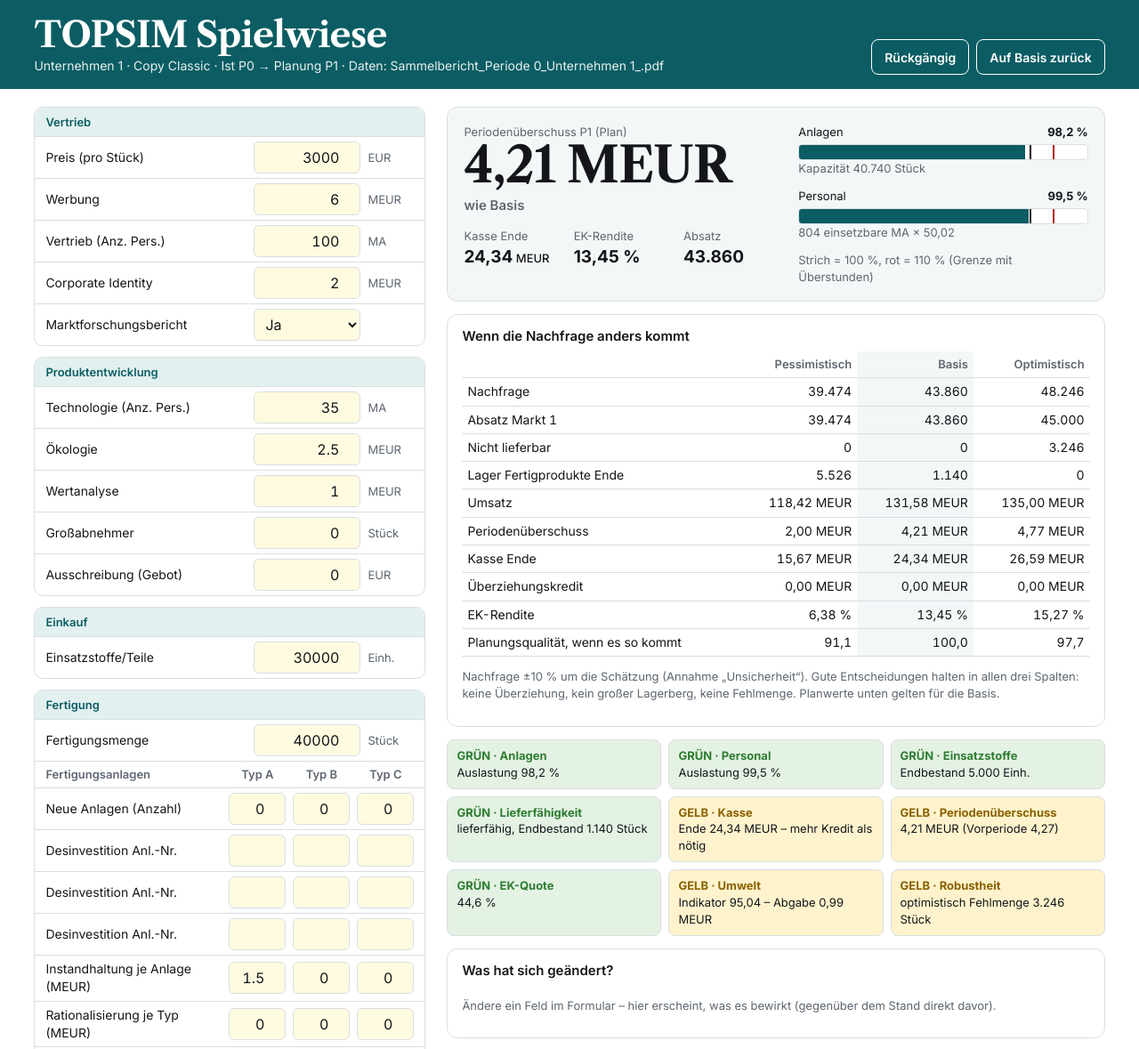
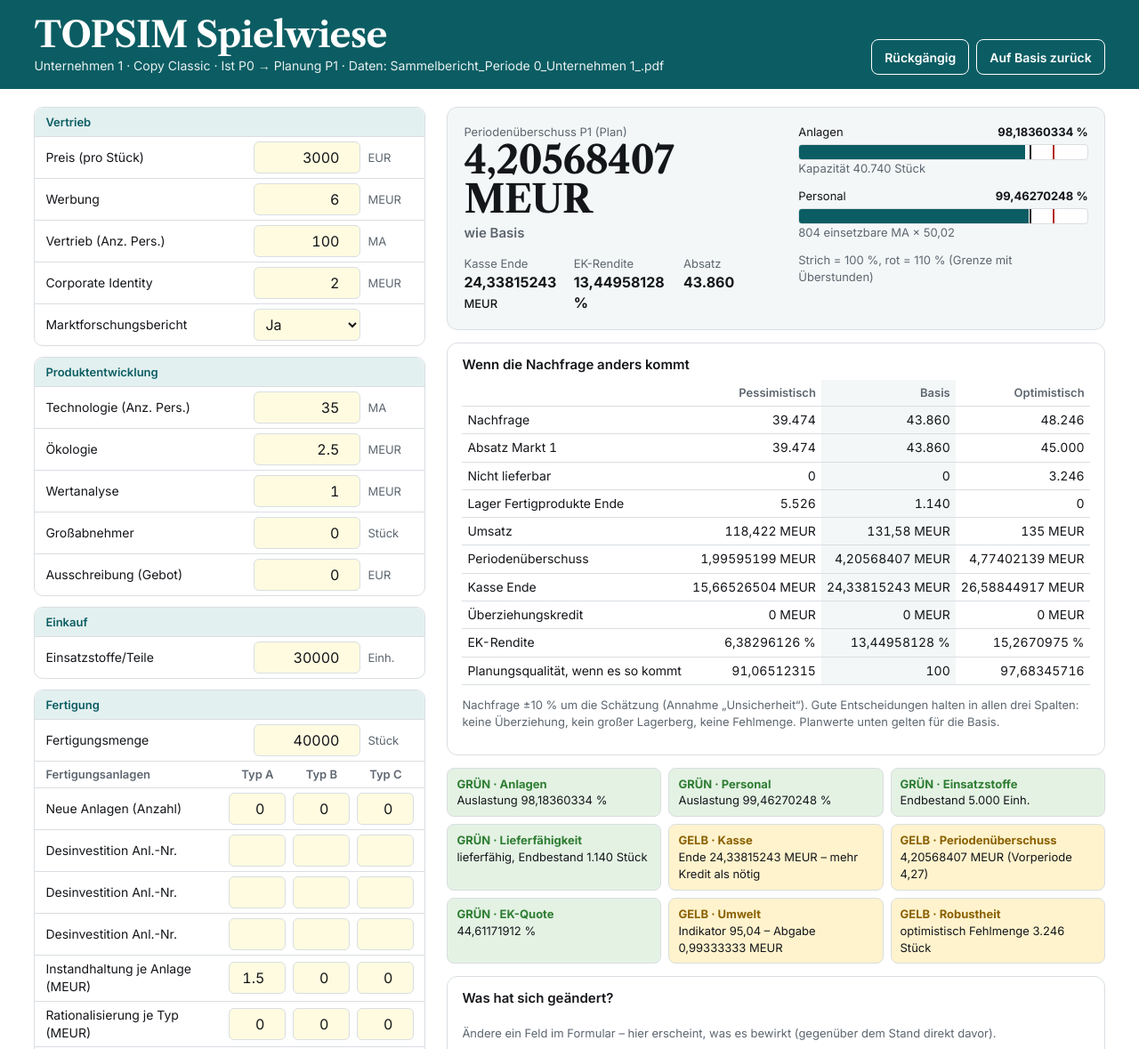
Before and after one commit to Zapzarapap/TopSim, a plain HTML site: page index.html in a window 1280 px wide. Shown: the top 1179 px of the page at 89% size. Drawn offline with nearby package versions, Linux system fonts and the light colour scheme.

Commit message:
Anzeige ungerundet: volle Genauigkeit, Änderungen ab 1e-9 sichtbar
Co-Authored-By: Claude Opus 5.5 <noreply@anthropic.com>
Claude-Session: https://claude.ai/code/session_01B7ErNTSd6odvAStCTqFsuV

```diff
--- a/index.html
+++ b/index.html
@@ -37,10 +37,10 @@ details summary{cursor:pointer;padding:10px 12px;font-weight:600;font-size:14px}
 .res{display:grid;gap:14px;align-content:start}
 .hero{display:grid;grid-template-columns:minmax(0,1.1fr) minmax(0,1fr);gap:18px;padding:18px;border-radius:12px;background:var(--panel);border:1px solid var(--line)}
 .big .k{font-size:13px;color:var(--mute)}
-.big .v{font:700 clamp(36px,4.6vw,56px)/1 "Libre Caslon Text",Georgia,serif;letter-spacing:-.02em;white-space:nowrap}
+.big .v{font:700 clamp(28px,3.4vw,44px)/1 "Libre Caslon Text",Georgia,serif;letter-spacing:-.02em;overflow-wrap:anywhere}
 .big .d{font-weight:600;margin-top:6px;white-space:nowrap}
 .trio{display:grid;grid-template-columns:repeat(3,minmax(0,1fr));gap:12px;margin-top:14px}
-.trio div{font-size:13px;color:var(--mute)}.trio b{display:block;font-size:19px;color:var(--ink);white-space:nowrap}.trio small{font-size:13px;font-weight:500}
+.trio div{font-size:13px;color:var(--mute)}.trio b{display:block;font-size:16px;color:var(--ink);overflow-wrap:anywhere}.trio small{font-size:13px;font-weight:500}
 .meter{margin-bottom:12px}.meter .lab{display:flex;justify-content:space-between;font-size:13px}
 .track{position:relative;height:18px;border-radius:4px;background:var(--bg);border:1px solid var(--line);margin-top:4px;overflow:hidden}
 .fill{position:absolute;inset:0 auto 0 0;background:var(--teal);transition:width .25s}
@@ -162,7 +162,9 @@ const WIRK = {
 
 let PER, D, S;       // alle Perioden, aktuelle Datenbasis, Zustand
 const KEY = 'topsim-spielwiese-v2';
-const nf=(x,d=0)=>(x==null||isNaN(x)||!isFinite(x))?'–':x.toLocaleString('de-DE',{minimumFractionDigits:d,maximumFractionDigits:d});
+// Ungerundete Anzeige: volle Genauigkeit (bis 8 Nachkommastellen, Rechenrauschen < 1e-9 entfernt)
+const EPS=1e-9;
+const nf=(x,d=0)=>{ if(x==null||isNaN(x)||!isFinite(x)) return '–'; const y=Math.abs(x)<EPS?0:+x.toPrecision(12); return y.toLocaleString('de-DE',{minimumFractionDigits:0,maximumFractionDigits:8}); };
 const sg=(x,d=0)=>(x>0?'+':x<0?'−':'±')+nf(Math.abs(x),d);
 const pct=(x,d=1)=>nf(x*100,d)+' %';
 const $=id=>document.getElementById(id);
@@ -219,7 +221,7 @@ function status(r,sc){
 }
 
 const GOOD={nachfrage:1,absatz:1,umsatz:1,hk_stk:-1,sk_stk:-1,k_sum:-1,be:1,pue:1,ekr:1,ocf:1,kasse:1,ueberz:-1,ekq:1,umw_abg:-1,ngn:-1};
-const cls=(k,v)=>Math.abs(v)<1e-6?'mute':!GOOD[k]?'':(v*GOOD[k]>0?'pos':'neg');
+const cls=(k,v)=>Math.abs(v)<EPS?'mute':!GOOD[k]?'':(v*GOOD[k]>0?'pos':'neg');
 const KPI=[['nachfrage','Nachfrage (Schätzung)','Stück',0],['absatz','Absatz Markt 1','Stück',0],['umsatz','Umsatz','MEUR',2],['fert_ist','Fertigung','Stück',0],['ausl_anl','Auslastung Anlagen','%',1],['ausl_pers','Auslastung Personal','%',1],
  ['prod','Produktivität je MA','Stück',2],['hk_stk','Herstellkosten je Stück','EUR',2],['sk_stk','Selbstkosten je Stück','EUR',2],['k_sum','Kosten gesamt','MEUR',2],['db1','Deckungsbeitrag I','MEUR',2],['be','Betriebsergebnis','MEUR',2],['pue','Periodenüberschuss','MEUR',2],['ekr','EK-Rendite','%',2],
  ['ocf','Operativer Cashflow','MEUR',2],['kasse','Kassenendbestand','MEUR',2],['ueberz','Überziehungskredit','MEUR',2],['ekq','EK-Quote','%',1],['fe_end','Lager Fertigprodukte','Stück',0],['es_end','Lager Einsatzstoffe','Einh.',0],['umw_ind','Umweltindikator','Index',2],['umw_abg','Umweltabgabe','MEUR',2],['pers_gesamt','Personal gesamt','MA',0]];
@@ -268,7 +270,7 @@ const PB=[
 const pv=(r,a)=>typeof a==='function'?a(r):r[a];
 const fmtU=(v,u,d)=>u==='%'?pct(v,d):nf(v,d)+(u==='MEUR'?' MEUR':'');
 const dU=(v,u,d)=>u==='%'?sg(v*100,d)+' %-P.':sg(v,d);
-const tolU=(u,d)=>u==='%'?0.00005:d===0?0.5:0.005;
+const tolU=()=>EPS;
 const clsG=(v,gd)=>!gd?'':(v*gd>0?'pos':'neg');
 function diffs(rA,rB){ return PB.map(([t,rows])=>[t,rows.map(([l,a,u,d,gd])=>{const v=pv(rB,a)-pv(rA,a);return Math.abs(v)>tolU(u,d)?[l,v,u,d,gd]:null;}).filter(Boolean)]).filter(x=>x[1].length); }
 let cur, base, sc, tabSel='pb';
@@ -279,7 +281,7 @@ function render(){
   $('sub').textContent=`Unternehmen 1 · Copy Classic · Ist P${D.periode} → Planung P${np} · Daten: ${D.quelle||'p'+D.periode+'.json'}`;
   $('pueK').textContent=`Periodenüberschuss P${np} (Plan)`;
   $('pue').textContent=nf(cur.pue,2)+' MEUR';
-  const dp=cur.pue-base.pue; const pd=$('pueD'); pd.textContent=Math.abs(dp)<0.005?'wie Basis':`${sg(dp,2)} MEUR ggü. Basis`; pd.className='d '+(dp>0.005?'pos':dp<-0.005?'neg':'mute');
+  const dp=cur.pue-base.pue; const pd=$('pueD'); pd.textContent=Math.abs(dp)<EPS?'wie Basis':`${sg(dp,2)} MEUR ggü. Basis`; pd.className='d '+(dp>EPS?'pos':dp<-EPS?'neg':'mute');
   $('kasse').innerHTML=nf(cur.kasse,2)+'<small> MEUR</small>'; $('ekr').textContent=pct(cur.ekr,2); $('abs').textContent=nf(cur.absatz);
   const R=M.R, mx=1.25;
   const meter=(lab,x,sub)=>`<div class="meter"><div class="lab"><span>${lab}</span><b>${pct(x)}</b></div><div class="track"><div class="fill" style="width:${Math.min(100,x/mx*100)}%;background:${x>1+R.ues_anl?'var(--r)':x>1?'var(--y)':'var(--teal)'}"></div><div class="mk" style="left:${100/mx}%"></div><div class="mk r" style="left:${(1+R.ues_anl)/mx*100}%"></div></div><div class="note">${sub}</div></div>`;
@@ -319,7 +321,7 @@ function renderTab(){
 function wirkung(){
   const r0=cur, a0=M.ausblick(D.B,S.F,S.A,S.Q,r0).r;
   const cols=[['absatz','Absatz',0],['umsatz','Umsatz',2],['pue','PÜ',2],['kasse','Kasse',2],['ausl_anl','Ausl. Anl.',1,'%'],['ausl_pers','Ausl. Pers.',1,'%'],['hk_stk','HK/Stück',0]];
-  const row=(label,stepTxt,r1,a1,note)=>`<tr><td>${label}${note?`<span class="src">${note}</span>`:''}</td><td>${stepTxt}</td>${cols.map(([k,,d,u])=>{const v=r1[k]-r0[k];return `<td class="${cls(k,v)}">${Math.abs(v)<1e-6?'·':u==='%'?sg(v*100,d):sg(v,d)}</td>`;}).join('')}<td class="${cls('pue',a1.pue-a0.pue)}">${Math.abs(a1.pue-a0.pue)<1e-6?'·':sg(a1.pue-a0.pue,2)}</td></tr>`;
+  const row=(label,stepTxt,r1,a1,note)=>`<tr><td>${label}${note?`<span class="src">${note}</span>`:''}</td><td>${stepTxt}</td>${cols.map(([k,,d,u])=>{const v=r1[k]-r0[k];return `<td class="${cls(k,v)}">${Math.abs(v)<EPS?'·':u==='%'?sg(v*100,d):sg(v,d)}</td>`;}).join('')}<td class="${cls('pue',a1.pue-a0.pue)}">${Math.abs(a1.pue-a0.pue)<EPS?'·':sg(a1.pue-a0.pue,2)}</td></tr>`;
   const head=(extra)=>`<tr><th>Feld</th><th>Schritt</th>${cols.map(c=>`<th>Δ ${c[1]}</th>`).join('')}<th>Δ PÜ P${D.periode+2}</th></tr>`;
   let h=`<p class="note">Jede Zeile: dieses eine Feld um einen Schritt erhöht, alles andere wie jetzt. Letzte Zahlenspalte: Wirkung auf den Periodenüberschuss der Periode danach (gleiche Entscheidungen wiederholt).</p><div class="scroll"><table>${head(true)}`;
   const fields=[]; FIELDS.forEach(([,fs])=>fs.forEach(f=>{ if(f==='TYPED') TYPED.filter(x=>!/^des/.test(x[0])).forEach(([k,,st])=>TY.forEach(t=>fields.push([k+'_'+t,st,k]))); else if(f[3]!==null) fields.push([f[0],f[3],f[0]]); }));
@@ -375,7 +377,7 @@ function markChanged(){ const B=baseOf();
 const label=el=>{const row=el.closest('.row'); const lb=row.querySelector('label'); const l=(lb.childNodes[0]?.textContent||lb.textContent).trim(); const t=el.dataset.k.match(/_([ABC])$/); return t&&el.closest('.t')?`${l} Typ ${t[1]}`:l;};
 let focusSnap=null;
 const form=$('form');
-const fmtV=v=>v==null?'leer':typeof v==='number'?nf(v,3).replace(/,?0+$/,''):v;
+const fmtV=v=>v==null?'leer':typeof v==='number'?nf(v):v;
 form.addEventListener('focusin',e=>{const el=e.target; if(!el.dataset.k) return; focusSnap={el,val:grp(el.dataset.g)[el.dataset.k],res:calc()};});
 form.addEventListener('input',e=>{const el=e.target; if(!el.dataset.k) return; const g=el.dataset.g,k=el.dataset.k;
   if(!focusSnap||focusSnap.el!==el) focusSnap={el,val:grp(g)[k],res:calc()};
```
